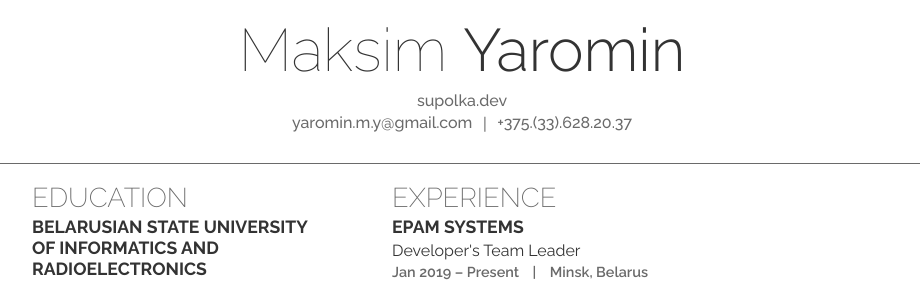
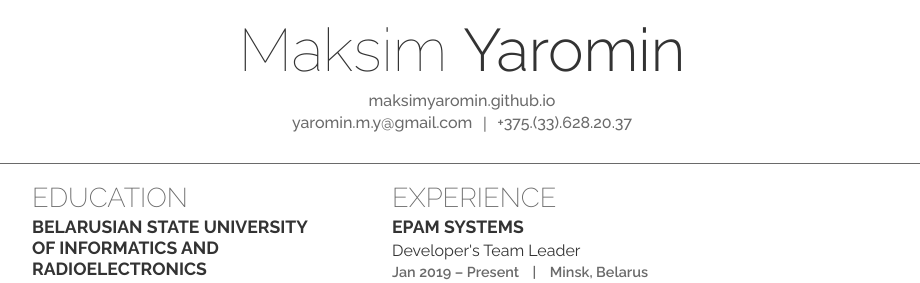
Before and after one commit to maksimyaromin/maksimyaromin.github.io, a Jekyll site: the page built from index.md, in a window 1280 px wide. Shown: the top 283 px of the page, without its empty margins (178-1098 px from the left). Built offline with Jekyll 4.4.1, drawn with Linux system fonts in a browser that asks for light colours.

Commit message:
Updated base URL

```diff
--- a/_layouts/resume.html
+++ b/_layouts/resume.html
@@ -6,13 +6,13 @@
     <meta name="description" content="{{ page.meta.description }}">
     <meta name="robots" content="{{ page.meta.robots | join: ", " }}">
     <title>{{ site.title }} - {{ page.title }} ({{ site.lang }})</title>
-    <link rel="shortcut icon" href="{{ page.favicon | relative_url }}" type="image/x-icon">
+    <link rel="shortcut icon" href="{{ page.favicon }}" type="image/x-icon">
 
     <link rel="preconnect" href="https://fonts.gstatic.com">
     <link href="https://fonts.googleapis.com/css2?family=Lato:ital,wght@0,300;0,400;0,700;0,900;1,300;1,400;1,700;1,900&display=swap" rel="stylesheet">
     <link href="https://fonts.googleapis.com/css2?family=Raleway:wght@100;200;300;400;500;600;700;800;900&display=swap" rel="stylesheet">
 
-    <link rel="stylesheet" href="{{ "/assets/css/main.css" | relative_url }}">
+    <link rel="stylesheet" href="{{ "/assets/css/main.css" }}">
   </head>
   <body>
     <div class="content-wrapper">
--- a/index.md
+++ b/index.md
@@ -13,8 +13,8 @@ employee:
     first_name: "Maksim"
     last_name: "Yaromin"
     personal_link:
-        display_name: supolka.dev
-        link: https://supolka.dev
+        display_name: maksimyaromin.github.io
+        link: https://maksimyaromin.github.io/
     email:
         display_name: yaromin.m.y@gmail.com
         link: mailto:yaromin.m.y@gmail.com
```
Also changed, not shown: 1 other file.
